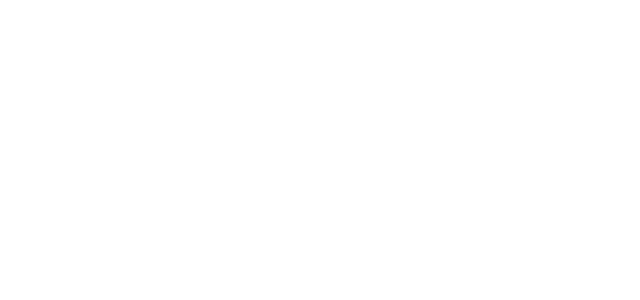
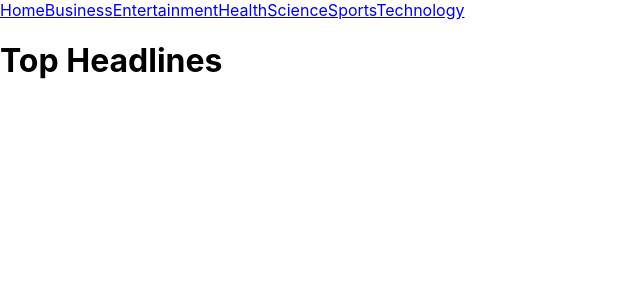
Before and after one commit to andreasorensen/pulse-point, a React (Create React App) app: page / in a window 1280 px wide. Shown: the top 300 px of the page, without its empty margins (0-640 px from the left). Built offline with nearby package versions, Linux system fonts and the light colour scheme.

Commit message:
App & HomePage components completed

```diff
--- a/src/Components/App/App.js
+++ b/src/Components/App/App.js
@@ -1,10 +1,36 @@
-import './App.css'
+import React, { useState, useEffect } from 'react';
+import { Route, Routes } from 'react-router-dom';
+import Navbar from '../NavBar/NavBar';
+import HomePage from '../HomePage/HomePage';
+import ArticleDetail from '../ArticleDetails/ArticleDetails';
+import ArticlesByCategory from '../ArticlesByCategory/ArticlesByCategory';
 
 function App() {
+  const [articles, setArticles] = useState([]);
+
+  // useEffect(() => {
+  //   async function fetchTopHeadlines() {
+  //     try {
+  //       const response = await fetch('https://newsapi.org/v2/top-headlines?country=us&apiKey=e8f640ab533a41c0919ec63d9d53b6c4');
+  //       const data = await response.json();
+  //       setArticles(data.articles);
+  //     } catch (error) {
+  //       console.error("There was an error fetching top headlines:", error);
+  //     }
+  //   }
+
+  //   fetchTopHeadlines();
+  // }, []);
+
   return (
-    <div className="App">
-
-    </div>
+    <>
+      <Navbar />
+      <Routes>
+        <Route path="/" element={<HomePage articles={articles} />}/>
+        <Route path="/category/:category" element={<ArticlesByCategory />} />
+        <Route path="/article/:title" element={<ArticleDetail articles={articles}/>} />
+      </Routes>
+    </>
   );
 }
 
--- /dev/null
+++ b/src/Components/HomePage/HomePage.js
@@ -0,0 +1,13 @@
+import React from 'react';
+import ArticleCard from '../ArticleCard/ArticleCard';
+
+const HomePage = ({ articles }) => {
+  return (
+    <div>
+      <h1 className='header'>Top Headlines</h1>
+      <ArticleCard articles={articles} />
+    </div>
+  );
+}
+
+export default HomePage;
```
Also changed, not shown: src/Components/HomePage/HomePage.css (added).
